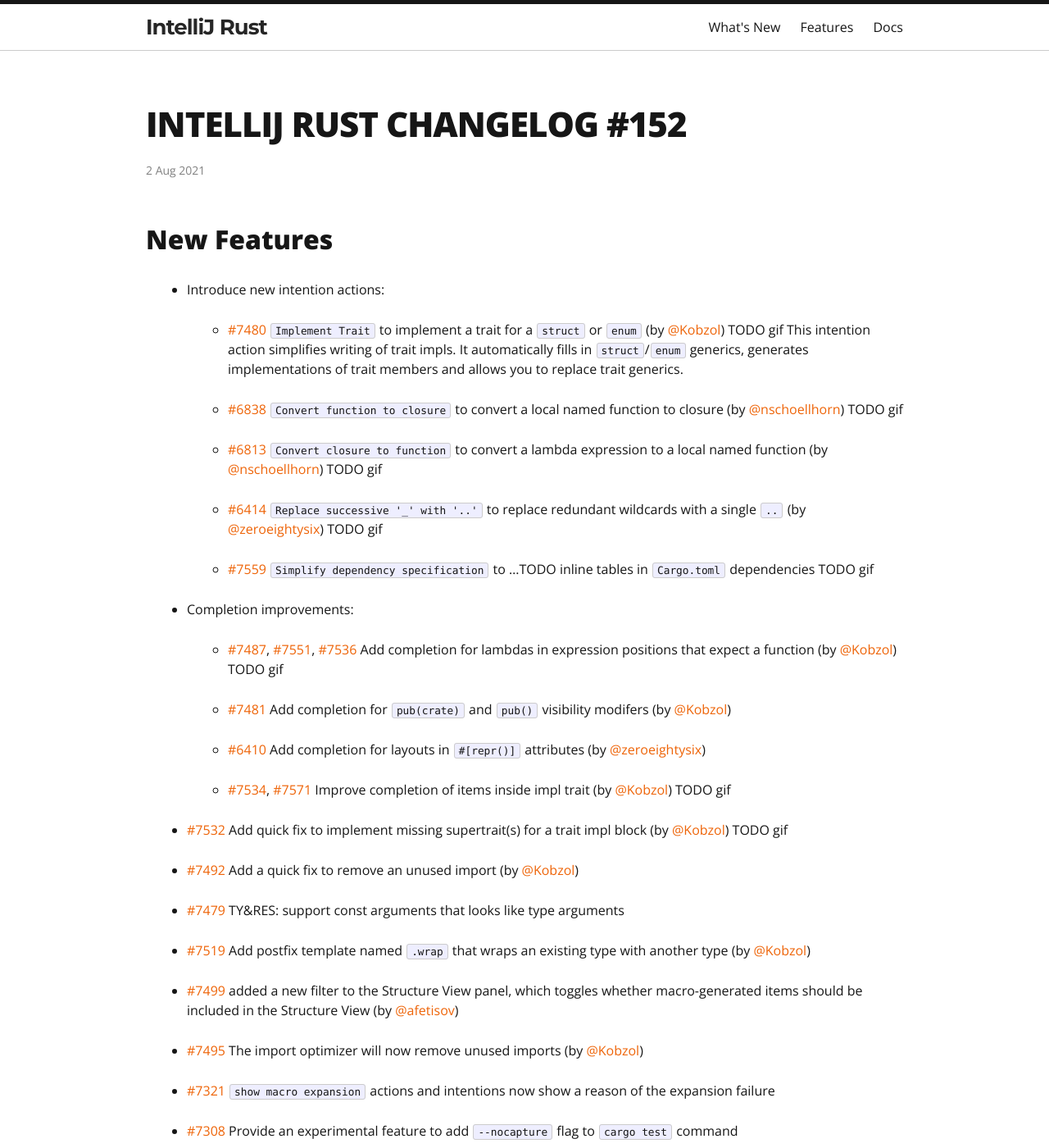
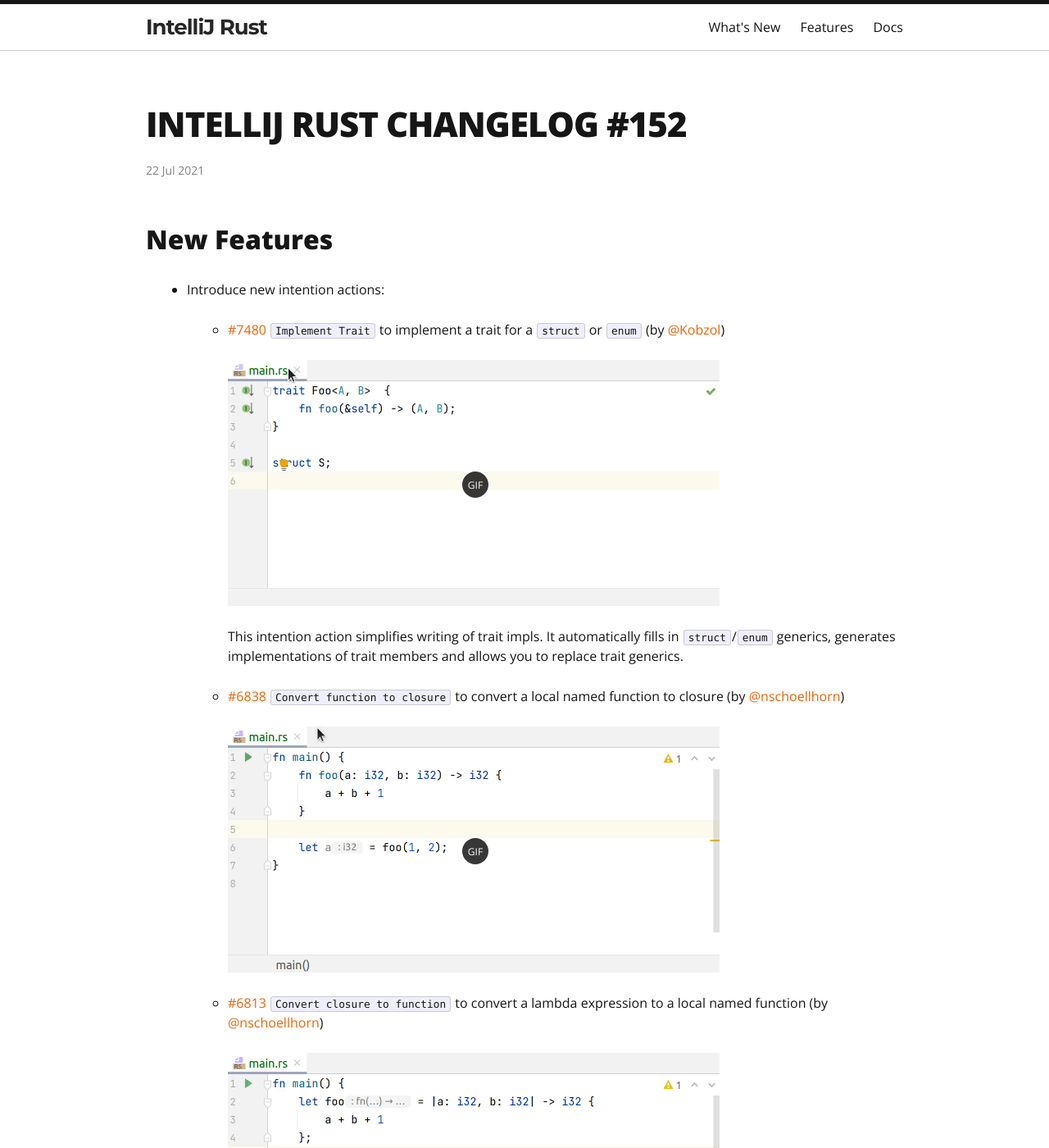
Before and after one commit to intellij-rust/intellij-rust.github.io, a Jekyll site: the page built from _posts/2021-08-02-changelog-152.markdown, in a window 1280 px wide and 1400 px high. Shown: the whole window at 82% size. Built offline with Jekyll 4.4.1, drawn with Linux system fonts in a browser that asks for light colours; nearby versions of some CDN libraries; some web fonts are replaced; some of the changed text lies outside the part shown.

Commit message:
Add gifs

```diff
--- a/_posts/2021-08-02-changelog-152.markdown
+++ b/_posts/2021-08-02-changelog-152.markdown
@@ -1,7 +1,7 @@
 ---
 layout: post
 title: "IntelliJ Rust Changelog #152"
-date: 2021-08-02 17:00:00 +0300
+date: 2021-07-22 17:00:00 +0300
 ---
 
 
@@ -10,36 +10,45 @@
 * Introduce new intention actions:
 
   * [#7480] `Implement Trait` to implement a trait for a `struct` or `enum` (by [@Kobzol])
-    TODO gif
+
+    {% include gif-img.html path="/assets/posts/changelog-152/implement-trait" w="600px" %}
+
     This intention action simplifies writing of trait impls. It automatically fills in `struct`/`enum`
     generics, generates implementations of trait members and allows you to replace trait generics.
 
   * [#6838] `Convert function to closure` to convert a local named function to closure (by [@nschoellhorn])
-    TODO gif
+
+    {% include gif-img.html path="/assets/posts/changelog-152/convert-function-to-closure" w="600px" %}
 
   * [#6813] `Convert closure to function` to convert a lambda expression to a local named function (by [@nschoellhorn])
-    TODO gif
+
+    {% include gif-img.html path="/assets/posts/changelog-152/convert-closure-to-function" w="600px" %}
 
   * [#6414] `Replace successive '_' with '..'` to replace redundant wildcards with a single `..` (by [@zeroeightysix])
-    TODO gif
+
+    {% include gif-img.html path="/assets/posts/changelog-152/replace-wildcards" w="600px" %}
 
   * [#7559] `Simplify dependency specification` to ...TODO inline tables in `Cargo.toml` dependencies
-    TODO gif
+
+    {% include gif-img.html path="/assets/posts/changelog-152/simplify-dependency-specification" w="600px" %}
 
 * Completion improvements:
 
   * [#7487], [#7551], [#7536] Add completion for lambdas in expression positions that expect a function (by [@Kobzol])
-    TODO gif
+
+    {% include gif-img.html path="/assets/posts/changelog-152/lambda-completion" w="600px" %}
 
   * [#7481] Add completion for `pub(crate)` and `pub()` visibility modifers (by [@Kobzol])
 
   * [#6410] Add completion for layouts in `#[repr()]` attributes (by [@zeroeightysix])
 
   * [#7534], [#7571] Improve completion of items inside impl trait (by [@Kobzol])
-    TODO gif
+
+    {% include gif-img.html path="/assets/posts/changelog-152/completion-member" w="600px" %}
 
 * [#7532] Add quick fix to implement missing supertrait(s) for a trait impl block (by [@Kobzol])
-  TODO gif
+
+  {% include gif-img.html path="/assets/posts/changelog-152/implement-supertraits" w="600px" %}
 
 * [#7492] Add a quick fix to remove an unused import (by [@Kobzol])
 
```
Also changed, not shown: assets/posts/changelog-152/completion-member.gif (added), assets/posts/changelog-152/completion-member.png (added), assets/posts/changelog-152/convert-closure-to-function.gif (added), assets/posts/changelog-152/convert-closure-to-function.png (added), assets/posts/changelog-152/convert-function-to-closure.gif (added), assets/posts/changelog-152/convert-function-to-closure.png (added), assets/posts/changelog-152/implement-supertraits.gif (added), assets/posts/changelog-152/implement-supertraits.png (added), assets/posts/changelog-152/implement-trait.gif (added), assets/posts/changelog-152/implement-trait.png (added), assets/posts/changelog-152/lambda-completion.gif (added), assets/posts/changelog-152/lambda-completion.png (added), assets/posts/changelog-152/replace-wildcards.gif (added), assets/posts/changelog-152/replace-wildcards.png (added), 2 more files.
